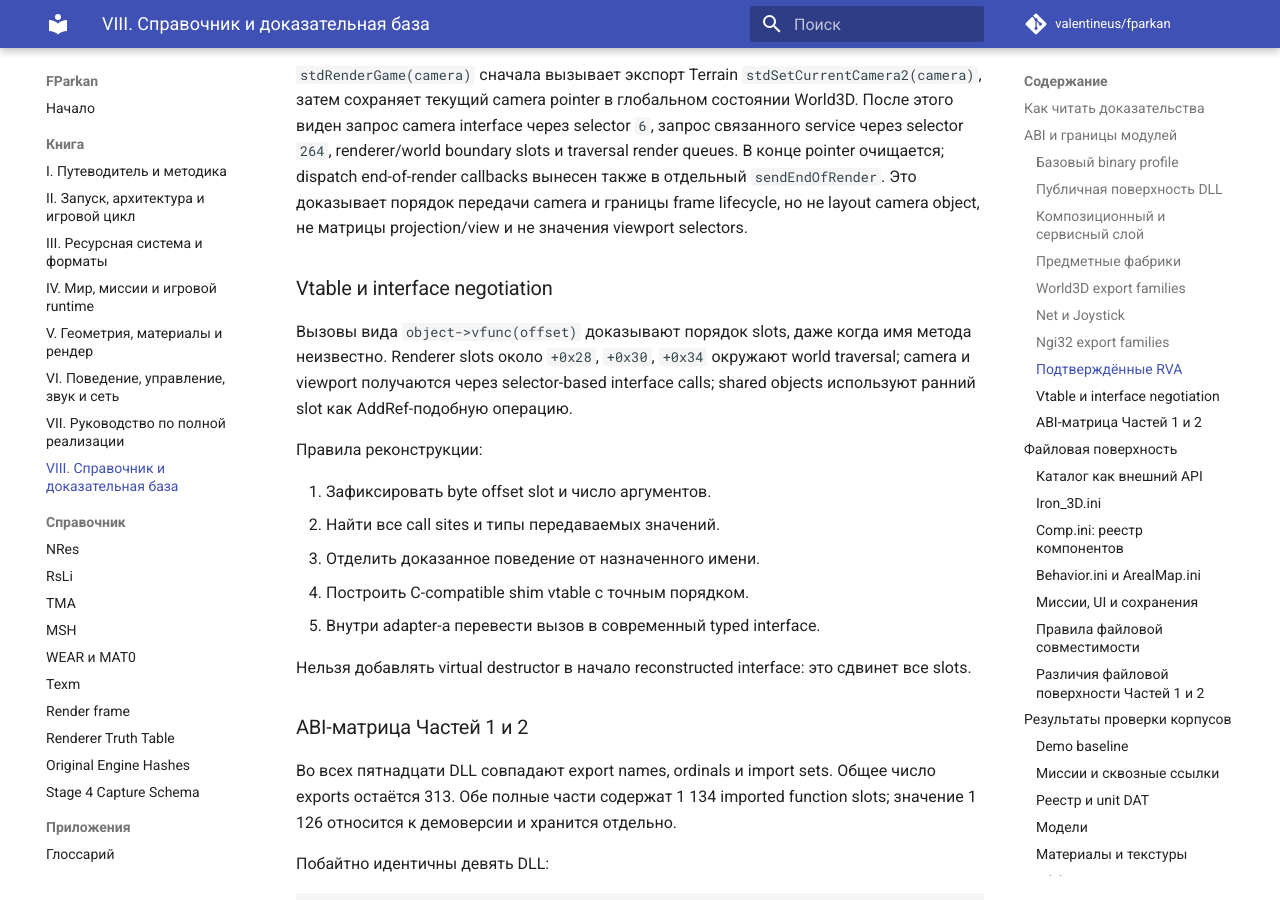
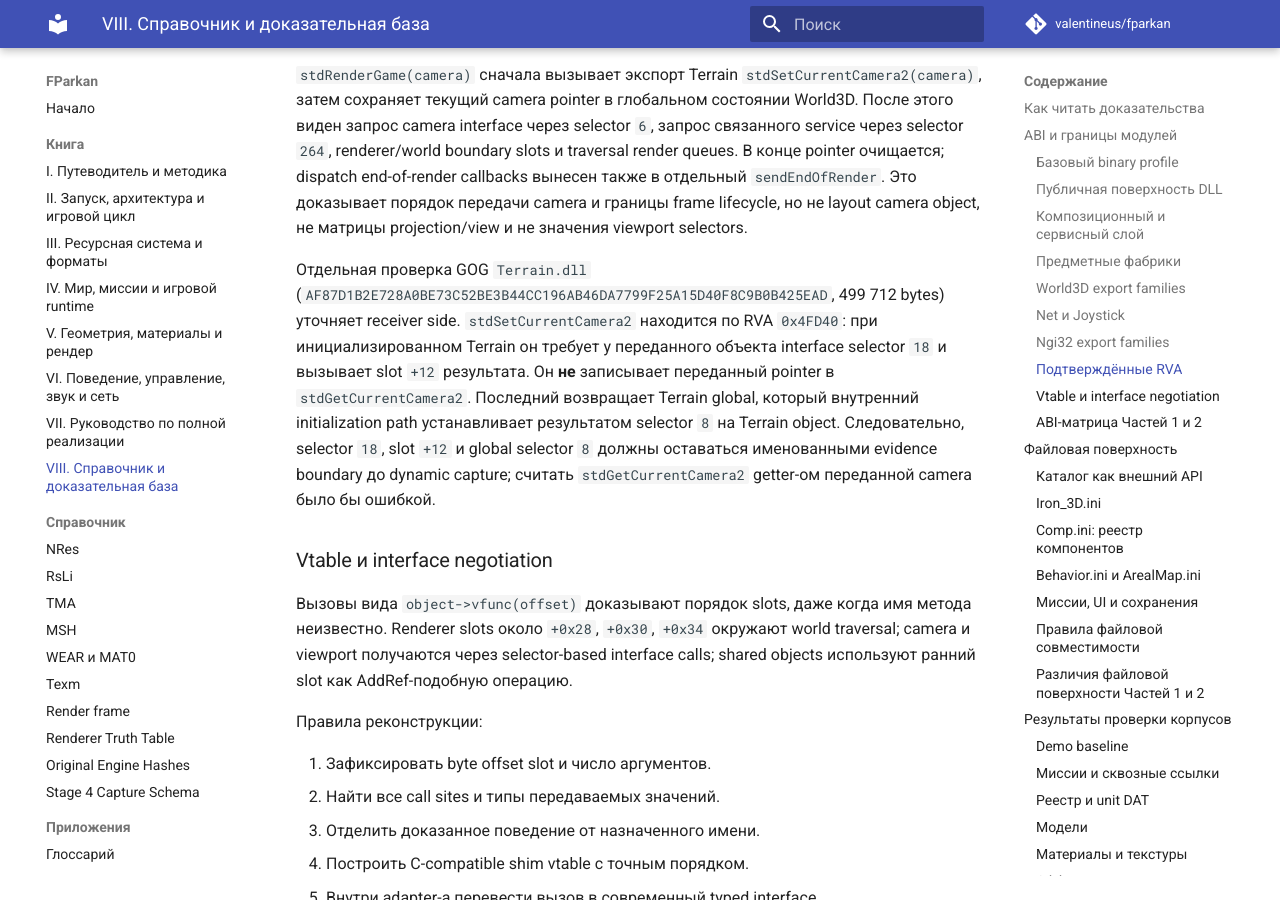
Before and after one commit to valentineus/fparkan, an MkDocs documentation site: the page built from docs/tomes/08-evidence.md, in a window 1280 px wide and 900 px high, scrolled down 5112 px. Built offline with MkDocs 1.6.1 and Material for MkDocs 9.7.7, drawn with Linux system fonts in a browser that asks for light colours; comment, search, counter and statistics services are not loaded.

Commit message:
docs(evidence): correct Terrain camera receiver

```diff
--- a/docs/tomes/08-evidence.md
+++ b/docs/tomes/08-evidence.md
@@ -243,6 +243,16 @@ boundary slots и traversal render queues. В конце pointer очищает
 end-of-render callbacks вынесен также в отдельный `sendEndOfRender`.
 Это доказывает порядок передачи camera и границы frame lifecycle, но не layout
 camera object, не матрицы projection/view и не значения viewport selectors.
+
+Отдельная проверка GOG `Terrain.dll` (`AF87D1B2E728A0BE73C52BE3B44CC196AB46DA7799F25A15D40F8C9B0B425EAD`,
+499 712 bytes) уточняет receiver side. `stdSetCurrentCamera2` находится по
+RVA `0x4FD40`: при инициализированном Terrain он требует у переданного объекта
+interface selector `18` и вызывает slot `+12` результата. Он **не** записывает
+переданный pointer в `stdGetCurrentCamera2`. Последний возвращает Terrain global,
+который внутренний initialization path устанавливает результатом selector `8` на
+Terrain object. Следовательно, selector `18`, slot `+12` и global selector `8`
+должны оставаться именованными evidence boundary до dynamic capture; считать
+`stdGetCurrentCamera2` getter-ом переданной camera было бы ошибкой.
 
 ### Vtable и interface negotiation
 
```
Also changed, not shown: docs/evidence/original_engine_hashes.md (+9 -0 lines), docs/reference/render-frame.md (+7 -0 lines).
